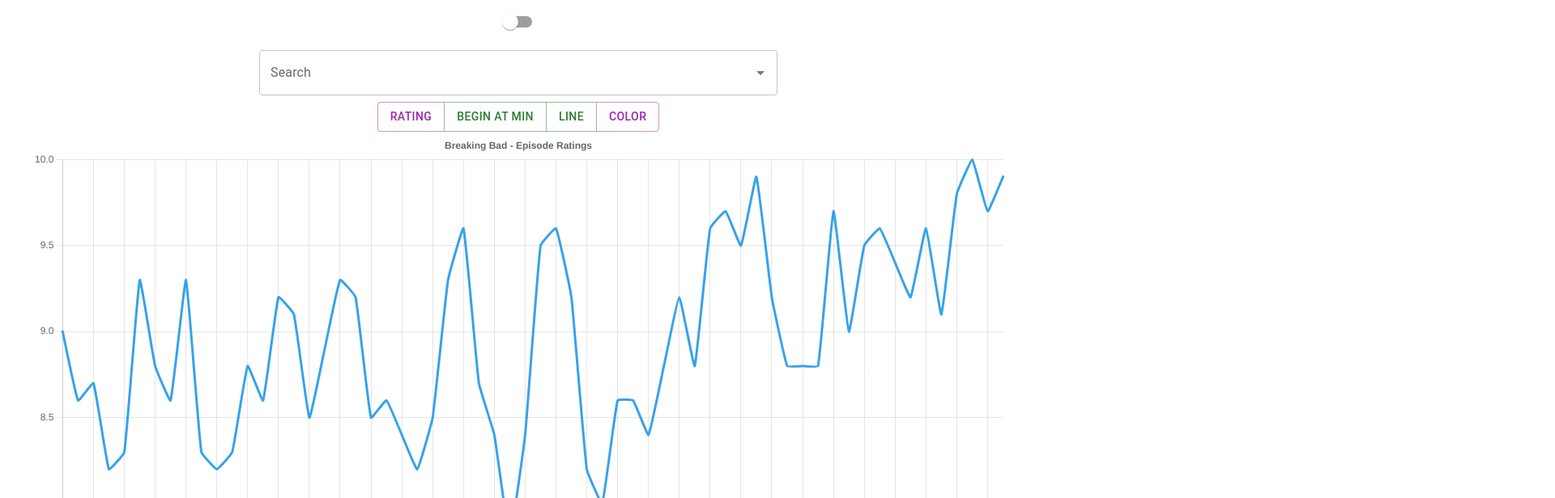
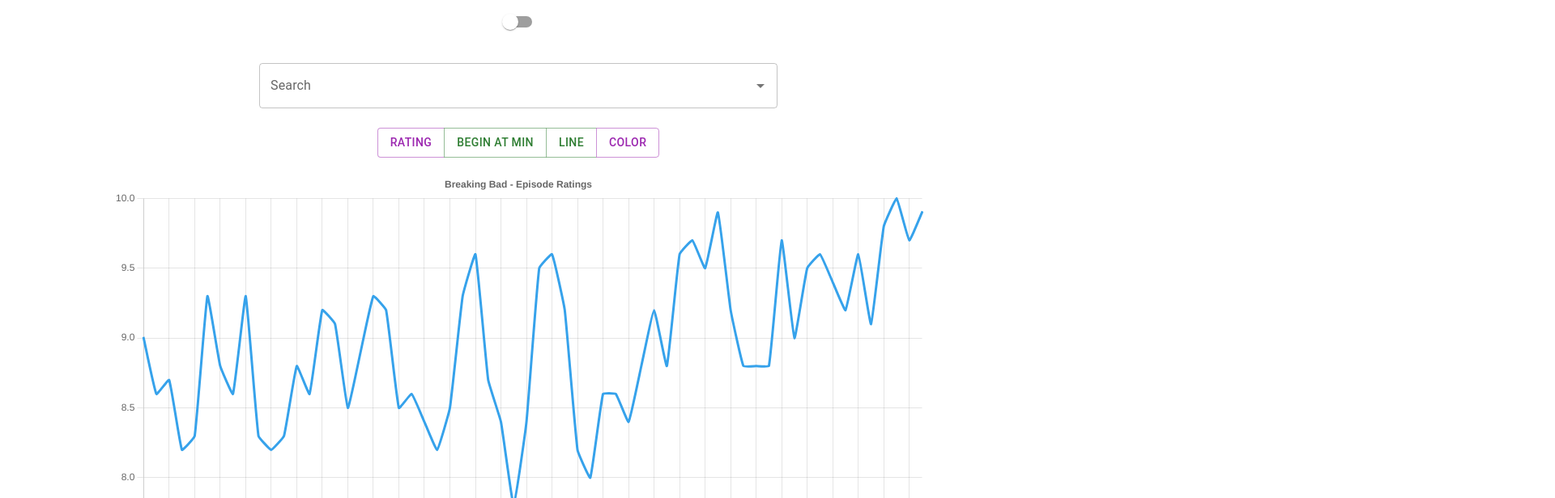
Before and after one commit to gusberinger/imdb-chart, a React (Vite) app in the folder frontend/: page / in a window 1280 px wide. Shown: the top 616 px of the page at 81% size, 1920 px wide, since content can reach past the window. Built offline with nearby package versions, Linux system fonts and the light colour scheme; no server answers.

Commit message:
fixed chart width errors

```diff
--- a/frontend/src/App.css
+++ b/frontend/src/App.css
@@ -1,6 +1,6 @@
 /* may replace chart library so won't worry too much */
 .chart-container {
-	width: 200%;
+	width: 100%;
 	position: relative;
 }
 
@@ -33,6 +33,7 @@
 	display: flex;
 	flex-direction: column;
 	align-items: center;
+	gap: 1rem;
 }
 
 .table {
--- a/frontend/src/components/SeriesChart/SeriesChart.tsx
+++ b/frontend/src/components/SeriesChart/SeriesChart.tsx
@@ -64,8 +64,8 @@ const SeriesChart = () => {
 	return (
 		<div className="chart-container">
 			<Line
-				// width={1000}
-				// height={500}
+				width={1000}
+				height={500}
 				data={{
 					labels: labels,
 					datasets: [
@@ -86,7 +86,7 @@ const SeriesChart = () => {
 				options={{
 					responsive: true,
 					animation: { duration: 5 },
-					// maintainAspectRatio: true,
+					maintainAspectRatio: false,
 					scales: {
 						y: {
 							beginAtZero: options.beginAtZero,
```
